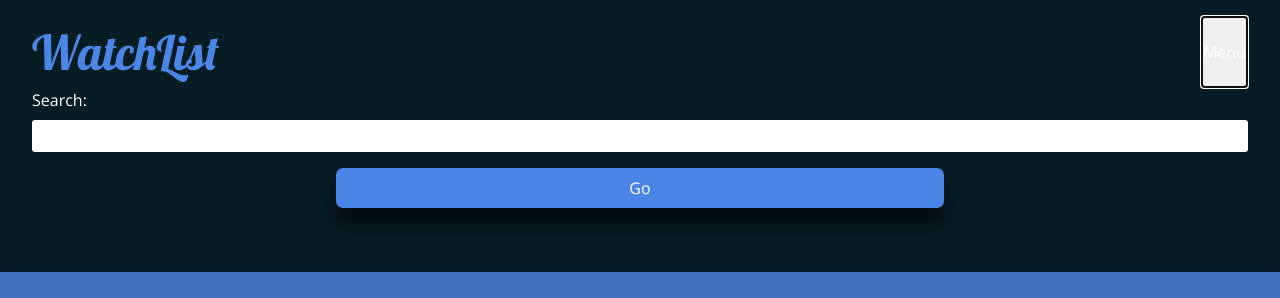
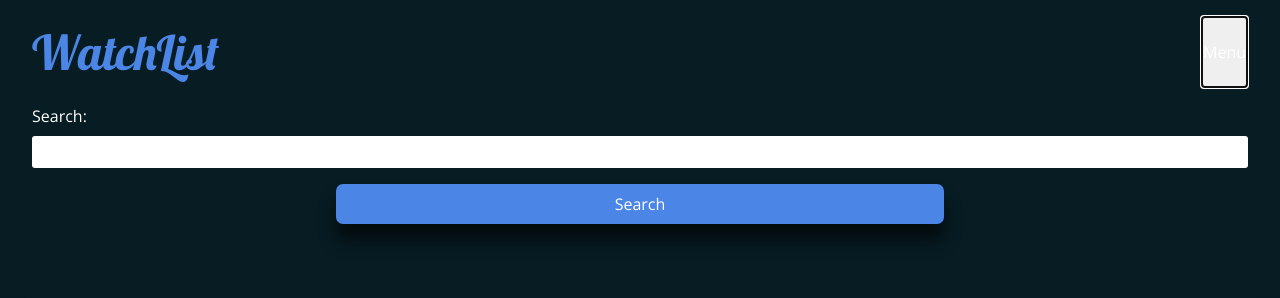
Before and after one commit to EYoung75/watchlist, a React (Create React App) app: page / in a window 1280 px wide. Both pictures are taken after a click on the button "Menu". Shown: the top 298 px of the page. Built offline with nearby package versions, Linux system fonts and the light colour scheme; no server answers.

Commit message:
successful  fetch request for search funtionality, dictating how to render search results

```diff
--- a/src/components/header.jsx
+++ b/src/components/header.jsx
@@ -14,7 +14,7 @@ function Header() {
         </Link>
         <button onClick={toggleNavbar}>Menu</button>
       </div>
-      {collapsed ? " " : <SearchBar />}
+      <SearchBar collapsed={collapsed}/>
     </div>
   );
 }
--- a/src/components/searchBar.jsx
+++ b/src/components/searchBar.jsx
@@ -1,6 +1,6 @@
 import React, { useState, useEffect } from "react";
 
-function SearchBar() {
+function SearchBar(props) {
   const [search, setSearch] = useState("");
   const [results, setResults] = useState([]);
 
@@ -9,14 +9,21 @@ function SearchBar() {
       `https://api.themoviedb.org/3/search/movie?api_key=${process.env.REACT_APP_API_KEY}&query=${term}`
     )
       .then(res => res.json())
-      .then(res => setResults(res.results));
+      .then(res => setResults(res.results))
+      .then()
+
   }
   return (
-    <div className="searchBar">
+    <div className={props.collapsed ? "collapsed" : "searchBar"}>
       <label for="search">Search:</label>
       <input id="search" onChange={e => setSearch(e.target.value)} />
-      <button onClick={() => handleSearch(search)}>Go</button>
+      <button onClick={() => handleSearch(search)}>Search</button>
       {console.log(results)}
+      {/* {results.length > 0 ? (
+        <div className="results">{JSON.stringify(results)}</div>
+      ) : (
+        ""
+      )} */}
     </div>
   );
 }
--- a/src/sass/components/_searchBar.scss
+++ b/src/sass/components/_searchBar.scss
@@ -2,6 +2,10 @@
   display: flex;
   flex-direction: column;
   color: white;
+  animation: expand 1s;
+  visibility: visible;
+  padding: 1rem 0;
+
 
   input {
     border-radius: 3px;
@@ -12,13 +16,33 @@
 
   button {
     width: 50%;
-        padding: .5rem;
+    padding: 0.5rem;
     background-color: $secondary-color;
     color: white;
     margin: 1rem;
     border-radius: 7px;
     border: none;
-        box-shadow: 0 1rem 1rem rgba(black, .6);
+    box-shadow: 0 1rem 1rem rgba(black, 0.6);
     align-self: center;
   }
 }
+
+.collapsed {
+  visibility: hidden;
+}
+
+.results {
+  background-color: $primary-color;
+}
+
+@keyframes expand {
+  0% {
+    visibility: hidden;
+    padding: 0;
+  }
+
+  100% {
+    visibility: visible;
+    padding: 2rem 0;
+  }
+}
```
Lines whose indentation alone changed are shown as unchanged.
